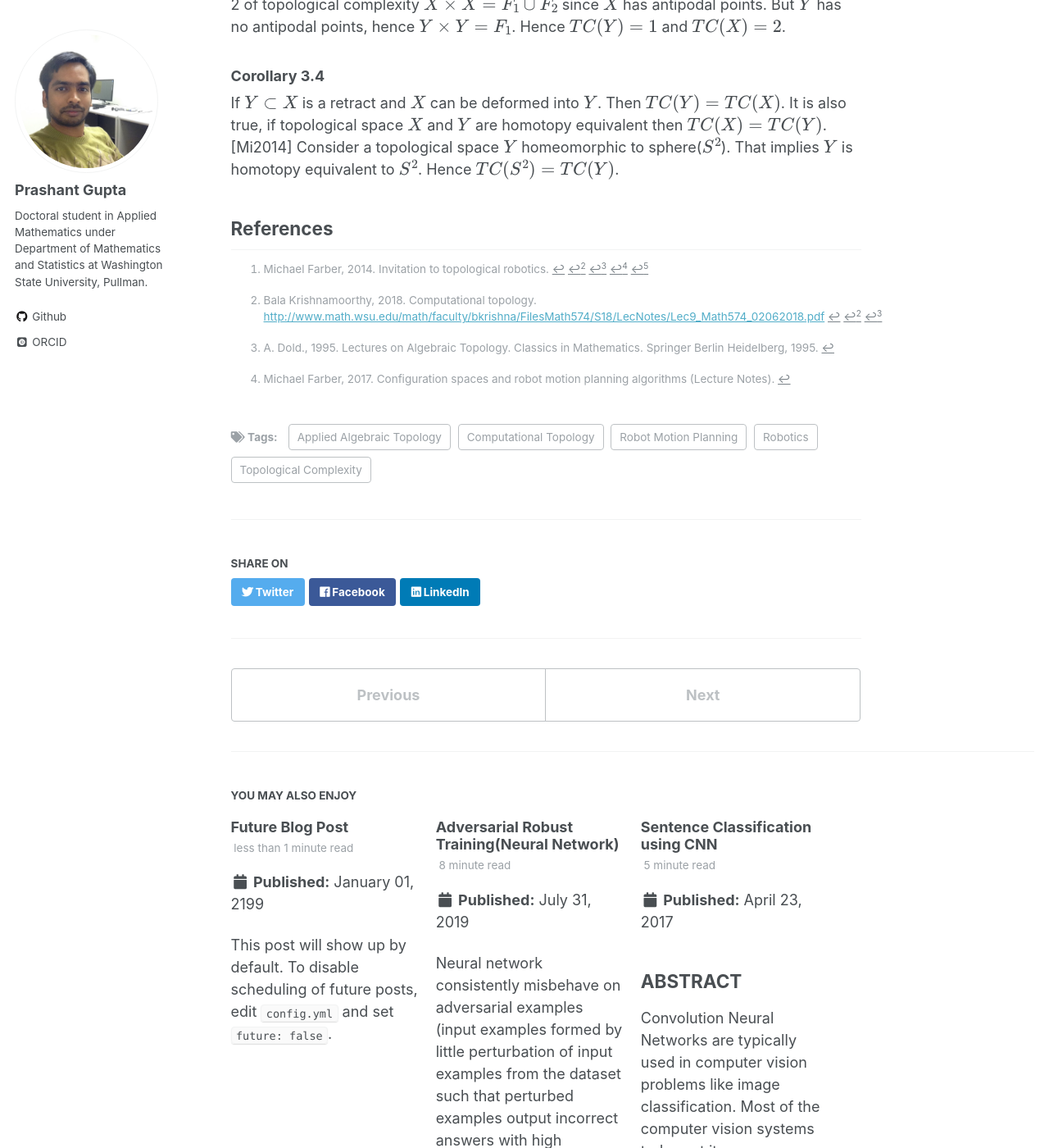
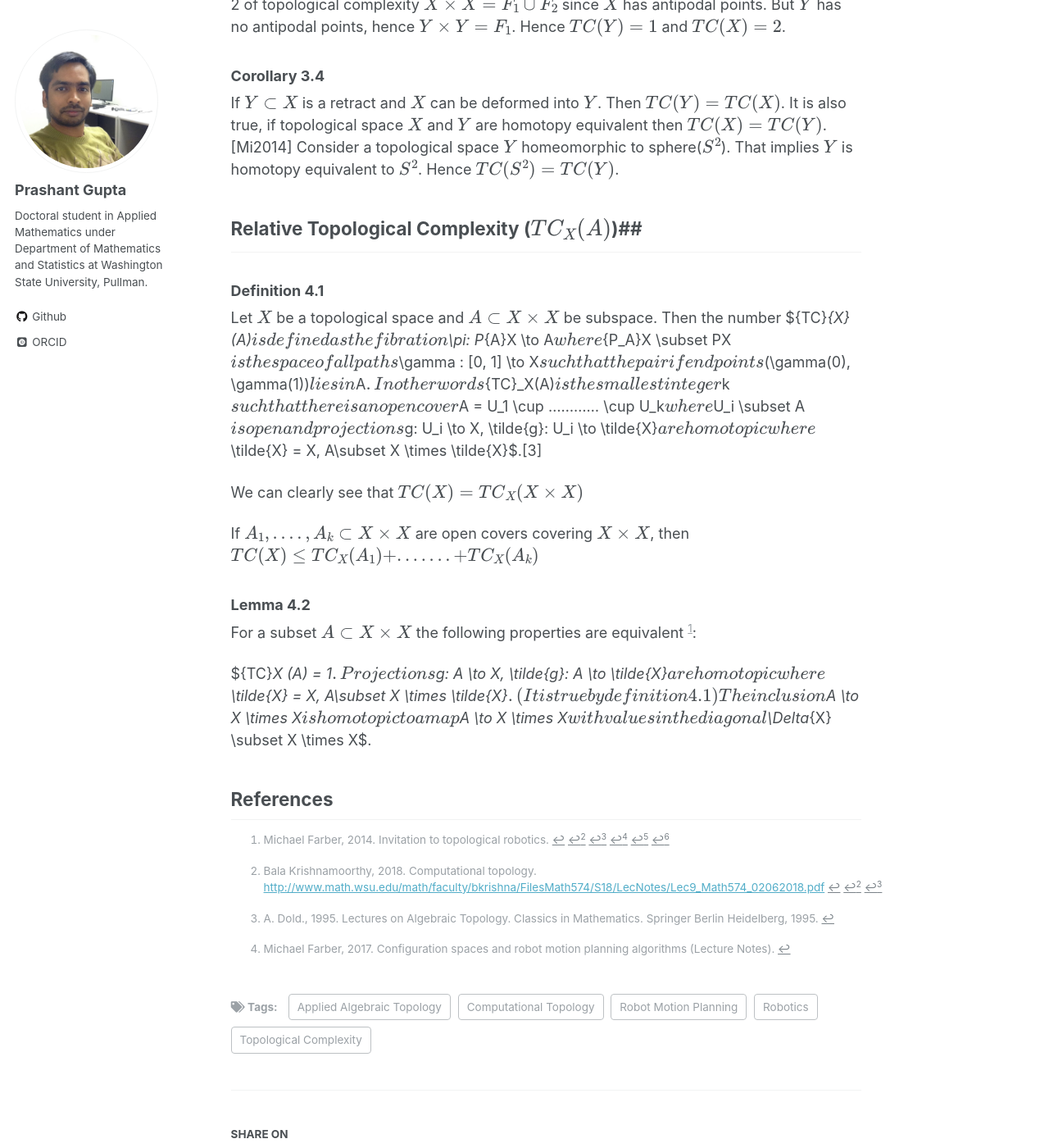
Before and after one commit to pragup/pragup.github.io, a Jekyll site: the page built from _posts/2020-03-08-Topological-Robot-Motion-Planning.md, in a window 1280 px wide and 1400 px high, scrolled down 6201 px. Shown: the whole window at 82% size. Built offline with Jekyll 4.4.1, drawn with Linux system fonts in a browser that asks for light colours; some web fonts are replaced; formulas are drawn with MathJax 3; some of the changed text lies outside the part shown.

Commit message:
adding section 4 !!!

```diff
--- a/_posts/2020-03-08-Topological-Robot-Motion-Planning.md
+++ b/_posts/2020-03-08-Topological-Robot-Motion-Planning.md
@@ -148,6 +148,29 @@ If $ Y \subset X$ is a retract and $X$ can be deformed into $Y$. Then $TC(Y) = T
 then $TC(X) = TC(Y)$.[Mi2014]
 Consider a topological space $Y$ homeomorphic to sphere($S^2$). That implies $Y$ is homotopy equivalent to $S^2$. Hence $TC(S^2) = TC(Y)$.
 
+## Relative Topological Complexity ($TC_X(A)$)##
+
+### Definition 4.1 ###
+Let $X$ be a topological space  and $A \subset X \times X$ be subspace. Then the number ${TC}_{X}(A)$ is defined as the fibration $\pi: P_{A}X \to A$ where
+${P_A}X \subset PX$ is the space of all paths $\gamma : [0, 1] \to X$ such that the pair if end points $(\gamma(0), \gamma(1))$ lies in $A$. In other words
+${TC}_X(A)$ is the smallest integer $k$ such that there is an open cover $A = U_1 \cup ............ \cup U_k$ where $U_i \subset A$ is open and projections
+$g: U_i \to X, \tilde{g}: U_i \to \tilde{X}$ are homotopic where $\tilde{X} = X,  A\subset X \times \tilde{X}$.[3]
+
+We can clearly see that $TC(X) = {TC}_{X}(X \times X)$
+
+If $A_1, .... , A_k \subset X \times X$ are open covers covering $X \times X$, then $$ TC(X) \leq TC_X(A_1)+ ....... + TC_X(A_k) $$
+
+
+
+### Lemma 4.2 ###
+
+For a subset $A \subset X \times X$ the following properties are equivalent [^Mi2014]:
+
+${TC}_X (A) = 1$.
+Projections $g: A \to X, \tilde{g}: A \to \tilde{X}$ are homotopic where $\tilde{X} = X,  A\subset X \times \tilde{X}$. (It is true by definition 4.1)
+The inclusion $A \to X \times X$ is homotopic to a map $A \to X \times X$ with values in the diagonal $\Delta_{X} \subset X \times X$.
+
+
 
 
 
```
